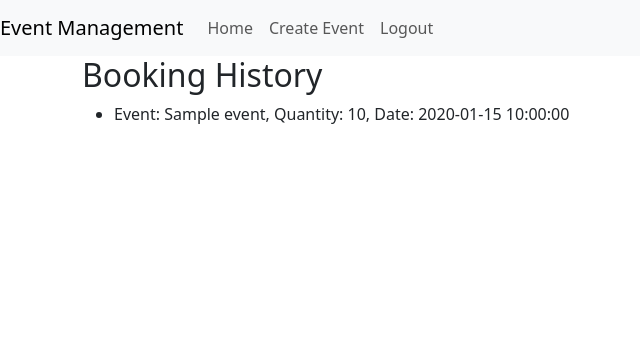
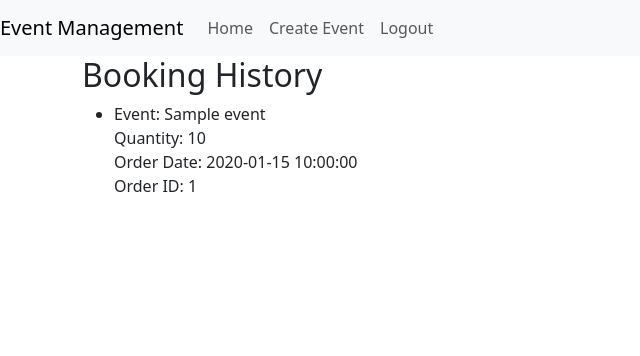
Before and after one commit to Zoey-82/IAB207-assignment, a Flask app: template website/templates/booking_history.html in a window 1280 px wide. Shown: the top 356 px of the page, without its empty margins (0-640 px from the left). Run offline with Flask 3, Linux system fonts and the light colour scheme; the template is opened without the code that fills it: values that come from a table or form of the project are taken from there, others are empty; a user stored in the database is signed in; tables that the repository leaves empty hold one stand-in row (values such as "Sample post"); some libraries are stand-ins or nearby versions.

Commit message:
Update booking_history.html

```diff
--- a/website/templates/booking_history.html
+++ b/website/templates/booking_history.html
@@ -2,8 +2,13 @@
 {% block content %}
 <h2>Booking History</h2>
 <ul>
-    {% for booking in current_user.bookings %}
-    <li>Event: {{ booking.event.title }}, Quantity: {{ booking.quantity }}, Date: {{ booking.order_date }}</li>
+    {% for order in orders %}
+    <li>
+        Event: {{ order.event.title }} <br>
+        Quantity: {{ order.quantity }} <br>
+        Order Date: {{ order.order_date }} <br>
+        Order ID: {{ order.id }}
+    </li>
     {% endfor %}
 </ul>
 {% endblock %}
```
